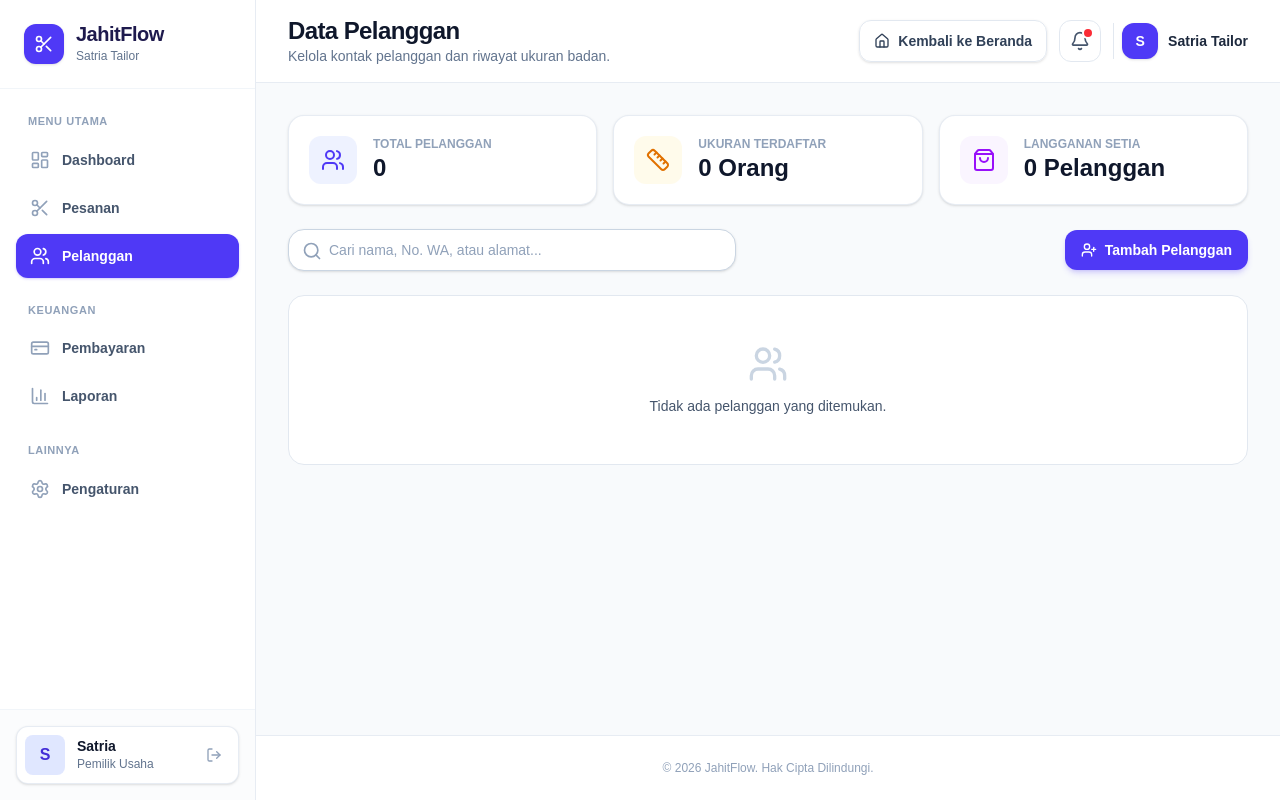
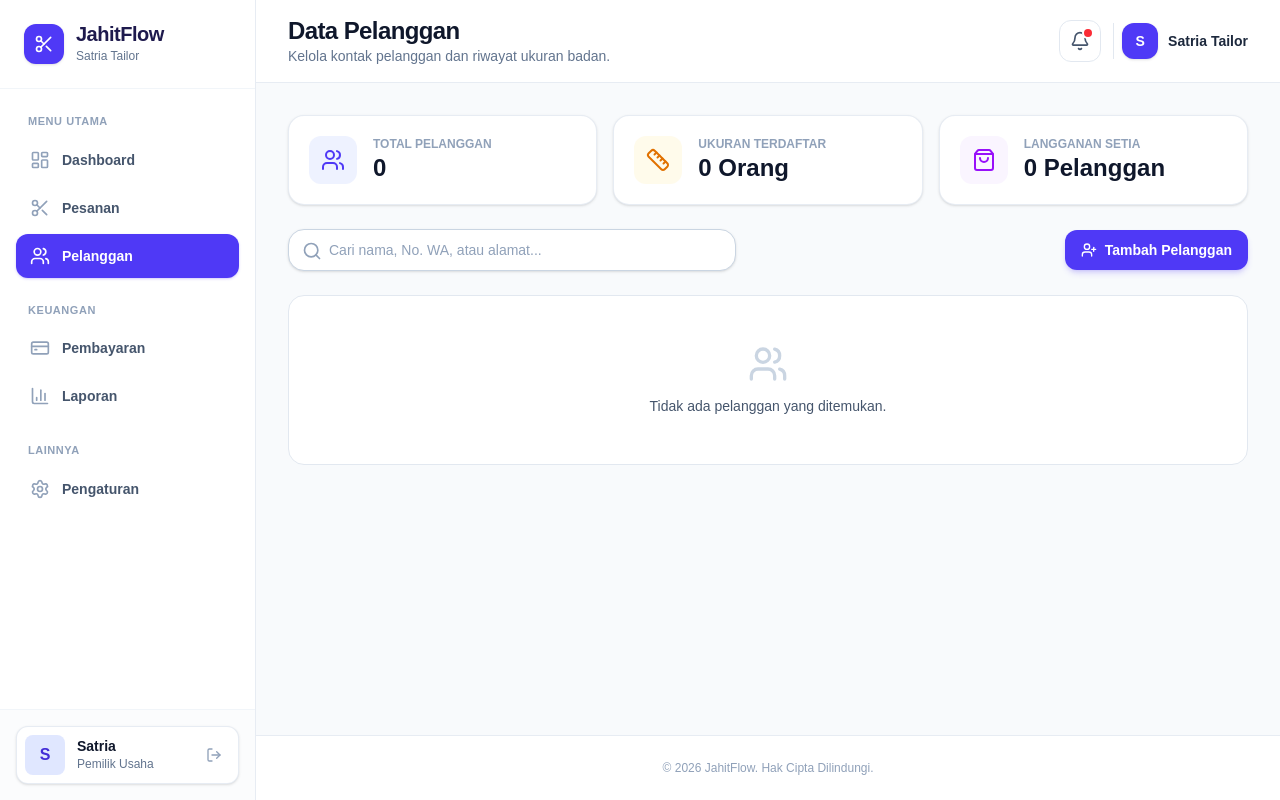
Before and after one commit to yudha-03/JahitFlow, a Next.js app: page /customers in a window 1280 px wide. Built offline with nearby package versions, Linux system fonts and the light colour scheme.

Commit message:
test again

```diff
--- a/app/customers/page.tsx
+++ b/app/customers/page.tsx
@@ -28,9 +28,8 @@ import {
   ShoppingBag,
   MoreVertical,
   ChevronRight,
-  Trash2,
-  Home // <-- Tambahan icon Home
-} from "lucide-react"; //[cite: 6]
+  Trash2 // <-- Tambahan icon untuk hapus
+} from "lucide-react";
 
 // ============================================================================
 // TYPES & INITIAL DUMMY DATA
@@ -52,9 +51,9 @@ interface Customer {
     panjangCelana: number;
     lingkarPinggul: number;
   };
-} //[cite: 6]
+}
 
-const INITIAL_CUSTOMERS: Customer[] = []; //[cite: 6]
+const INITIAL_CUSTOMERS: Customer[] = [];
 
 // ============================================================================
 // MAIN CUSTOMERS COMPONENT
@@ -86,7 +85,7 @@ export default function CustomersPage() {
     panjangLengan: "",
     panjangCelana: "",
     lingkarPinggul: "",
-  }); //[cite: 6]
+  });
 
   // Ambil data dari localStorage saat halaman pertama kali dimuat
   useEffect(() => {
@@ -98,12 +97,12 @@ export default function CustomersPage() {
         console.error("Gagal membaca data dari localStorage", error);
       }
     }
-  }, []); //[cite: 6]
+  }, []);
 
   const showToast = (msg: string) => {
     setToastMessage(msg);
     setTimeout(() => setToastMessage(null), 3000);
-  }; //[cite: 6]
+  };
 
   // Filter Pelanggan
   const filteredCustomers = customers.filter(
@@ -111,10 +110,10 @@ export default function CustomersPage() {
       c.name.toLowerCase().includes(searchQuery.toLowerCase()) ||
       c.phone.includes(searchQuery) ||
       c.address.toLowerCase().includes(searchQuery.toLowerCase())
-  ); //[cite: 6]
+  );
 
   // Menghitung pelanggan setia (misal: order lebih dari 1)
-  const loyalCustomersCount = customers.filter(c => c.totalOrders > 1).length; //[cite: 6]
+  const loyalCustomersCount = customers.filter(c => c.totalOrders > 1).length;
 
   const handleCreateCustomer = (e: React.FormEvent) => {
     e.preventDefault();
@@ -136,7 +135,7 @@ export default function CustomersPage() {
         panjangCelana: Number(customerForm.panjangCelana) || 0,
         lingkarPinggul: Number(customerForm.lingkarPinggul) || 0,
       },
-    }; //[cite: 6]
+    };
 
     const updatedCustomers = [newCust, ...customers];
     setCustomers(updatedCustomers);
@@ -148,7 +147,7 @@ export default function CustomersPage() {
       lebarBahu: "", panjangBaju: "", panjangLengan: "", panjangCelana: "", lingkarPinggul: ""
     });
     showToast(`Pelanggan ${newCust.name} berhasil ditambahkan!`);
-  }; //[cite: 6]
+  };
 
   // Fungsi Hapus Pelanggan
   const handleDeleteCustomer = (id: string, name: string) => {
@@ -159,7 +158,7 @@ export default function CustomersPage() {
       localStorage.setItem("jahitflow_customers", JSON.stringify(updatedCustomers));
       showToast(`Data ${name} berhasil dihapus!`);
     }
-  }; //[cite: 6]
+  };
 
   const navigationMenu = [
     {
@@ -183,7 +182,7 @@ export default function CustomersPage() {
         { name: "Pengaturan", href: "/settings", icon: Settings },
       ],
     },
-  ]; //[cite: 6]
+  ];
 
   return (
     <div className="min-h-screen bg-slate-50 flex font-sans selection:bg-indigo-100 selection:text-indigo-900">
@@ -280,30 +279,20 @@ export default function CustomersPage() {
       <div className="flex-1 lg:pl-64 flex flex-col min-w-0">
 
         {/* Header Bar */}
-        <header className="sticky top-0 z-30 bg-white/90 backdrop-blur-md border-b border-slate-200/80 px-4 sm:px-8 py-4 flex items-center justify-between gap-4">
+        <header className="sticky top-0 z-30 bg-white/90 backdrop-blur-md border-b border-slate-200/80 px-3 sm:px-8 py-3.5 sm:py-4 flex items-center justify-between gap-2 sm:gap-4 min-w-0">
           <div className="flex items-center gap-3">
             <button onClick={() => setIsMobileMenuOpen(true)} className="p-2 text-slate-600 hover:bg-slate-100 rounded-xl lg:hidden focus:outline-none">
               <Menu className="w-6 h-6" />
             </button>
             <div>
-              <h1 className="text-xl sm:text-2xl font-extrabold text-slate-900 tracking-tight leading-tight">Data Pelanggan</h1>
+              <h1 className="text-lg sm:text-2xl font-extrabold text-slate-900 tracking-tight leading-tight truncate">Data Pelanggan</h1>
               <p className="text-xs sm:text-sm text-slate-500 font-medium hidden sm:block">Kelola kontak pelanggan dan riwayat ukuran badan.</p>
             </div>
           </div>
 
           <div className="flex items-center gap-3">
-            {/* DITAMBAHKAN: Tombol Kembali ke Beranda */}
-            <Link
-              href="/"
-              className="flex items-center gap-2 px-3.5 py-2.5 rounded-xl border border-slate-200 text-slate-700 hover:text-indigo-600 hover:bg-indigo-50/50 hover:border-indigo-200 transition-all text-xs sm:text-sm font-bold shadow-sm"
-            >
-              <Home className="w-4 h-4" />
-              <span className="hidden sm:inline">Kembali ke Beranda</span>
-              <span className="sm:hidden">Beranda</span>
-            </Link>
-
             <button type="button" className="relative p-2.5 text-slate-600 hover:bg-slate-100 rounded-xl border border-slate-200 transition-colors focus:outline-none">
-              <Bell className="w-5 h-5" />
+              <Bell className="w-4.5 h-4.5 sm:w-5 sm:h-5" />
               <span className="absolute top-2 right-2 w-2 h-2 bg-red-500 rounded-full ring-2 ring-white" />
             </button>
             <div className="flex items-center gap-2.5 pl-2 border-l border-slate-200">
```
